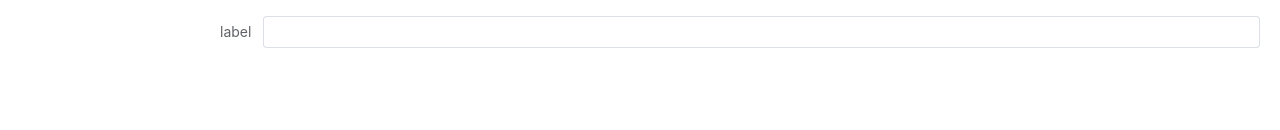
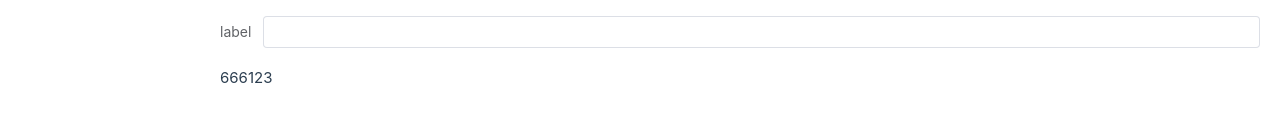
Before and after one commit to yilinglulala/xyl-vue3, a Vue app: page /json in a window 1280 px wide. Shown: the part 170-300 px from the top of the page. Built offline with nearby package versions, Linux system fonts and the light colour scheme.

Commit message:
feat: 配置scss

```diff
--- a/package.json
+++ b/package.json
@@ -27,6 +27,8 @@
     "@vitejs/plugin-vue-jsx": "^2.0.1",
     "@vue/tsconfig": "^0.1.3",
     "npm-run-all": "^4.1.5",
+    "sass": "^1.79.4",
+    "sass-loader": "^16.0.2",
     "typescript": "~4.7.4",
     "vite": "^3.0.9",
     "vue-tsc": "^0.40.7"
--- a/src/views/toolView/json.vue
+++ b/src/views/toolView/json.vue
@@ -13,6 +13,7 @@
       <el-input v-model="form.b"></el-input>
     </el-form-item>
   </el-form>
+  <div class="test-attr" title="123" mycolor="#46b9c0" height="90">666</div>
 </template>
 
 <script lang="ts" setup>
@@ -35,3 +36,16 @@ function test() {
 console.log(11, CONSTANT.getOption("Alarm.level.text"));
 console.log(12, CONSTANT.getText("Alarm.level.text", 1));
 </script>
+<style lang="scss">
+.test-attr {
+  --title: attr(title);
+  --mycolor: attr(mycolor);
+  --height: attr(height px, 30px);
+  height: var(--height);
+  color: var(--mycolor);
+  &::after {
+    content: var(--title);
+    background: var(--mycolor);
+  }
+}
+</style>
--- a/vite.config.ts
+++ b/vite.config.ts
@@ -10,6 +10,13 @@ import vueJsx from "@vitejs/plugin-vue-jsx";
 // https://vitejs.dev/config/
 export default defineConfig({
   plugins: [vue(), vueJsx()],
+  css: {
+    preprocessorOptions: {
+      scss: {
+        additionalData: `@use "@/assets/styles/var.scss";`,
+      },
+    },
+  },
   resolve: {
     alias: {
       "@": fileURLToPath(new URL("./src", import.meta.url)),
@@ -17,6 +24,6 @@ export default defineConfig({
     },
   },
   server: {
-    host: '192.168.31.126',
-  }
+    host: "192.168.31.126",
+  },
 });
```
Also changed, not shown: src/assets/styles/var.scss (added), 1 other file (tests, documents, lock files or other folders).
